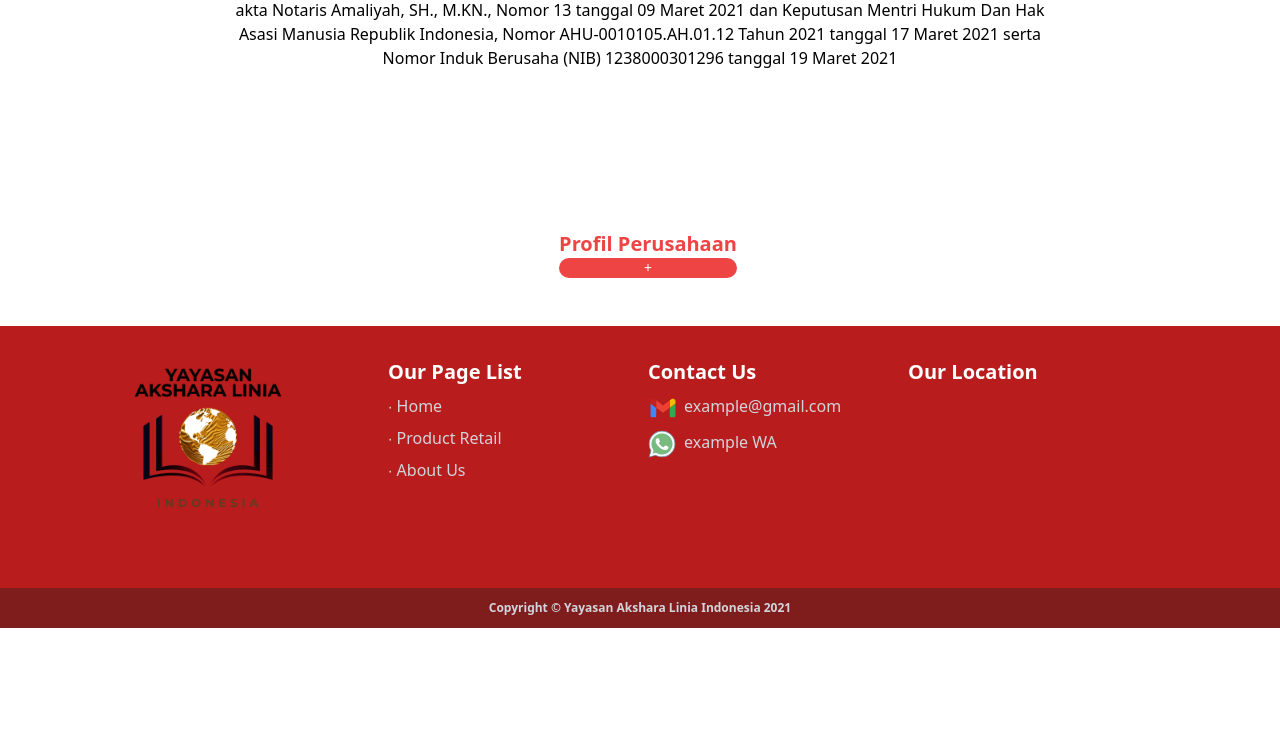
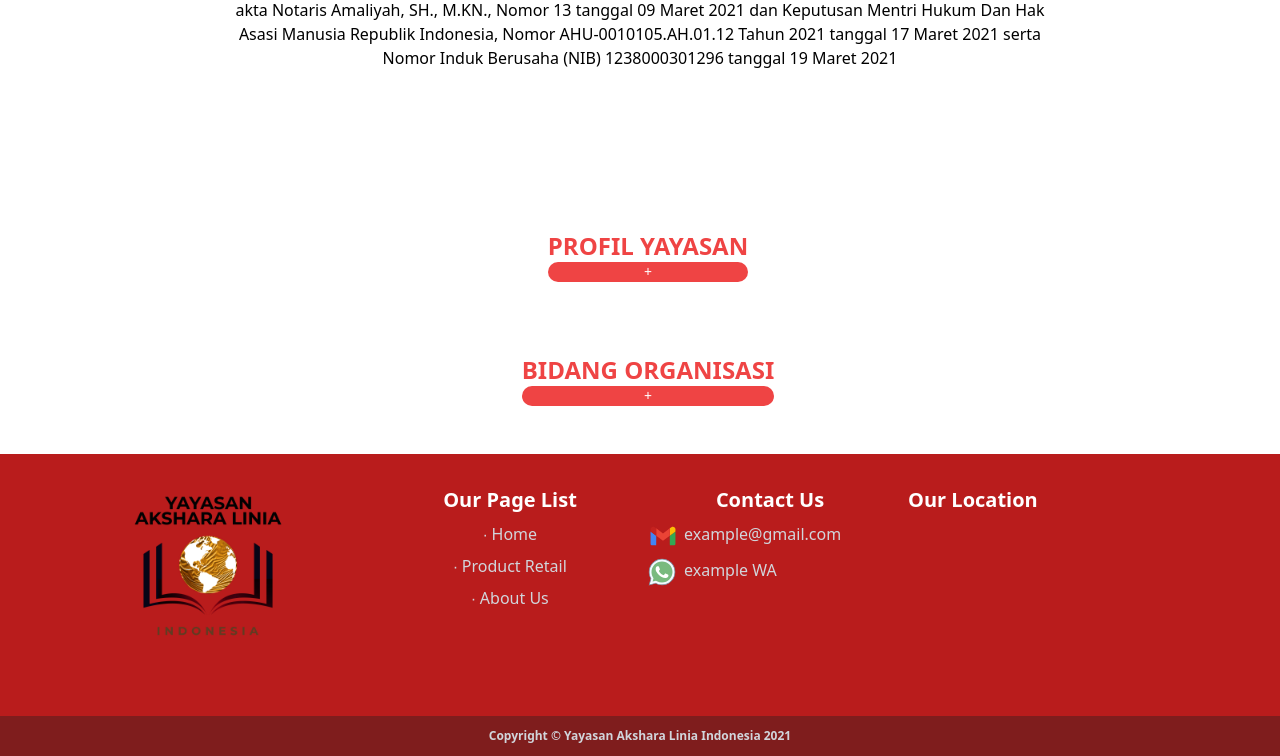
Before and after one commit to gustogg/yayasanaksharalinia, a PHP site: page /tentangkami.php in a window 1280 px wide. Shown: the part 618-1374 px from the top of the page. Before the commit the page ends 1246 px from the top, so only its background shows below. Run offline with PHP 8.4, Linux system fonts and the light colour scheme; style sheets or scripts are compiled from the project's sources; some libraries are stand-ins or nearby versions; grey boxes are pictures that could not be loaded.

Commit message:
Update tentangkami.php

```diff
--- a/tentangkami.php
+++ b/tentangkami.php
@@ -26,8 +26,8 @@
   <!-- Disini -->
   <div class="text-center">
     <div x-data="{animate: false}" class="">
-      <button @click="animate = (animate) ? false : true" class="bg-transparent text-red-500 font-bold py-2 px-4 rounded mt-4 ml-4 text-xl mb-10">
-        Profil Perusahaan <br>
+      <button @click="animate = (animate) ? false : true" class="bg-transparent text-red-500 font-bold py-2 px-4 rounded mt-4 ml-4 text-2xl mb-10">
+        PROFIL YAYASAN <br>
         <p class="text-white text-sm font-thin bg-red-500 rounded-xl hover:bg-red-800">+</p>
       </button>
       <div x-show="animate" x-transition:enter="transition ease-out duration-1000" x-transition:enter-start="opacity-0 transform scale-90" x-transition:enter-end="opacity-100 transform scale-100" x-transition:leave="transition ease-in duration-1000" x-transition:leave-start="opacity-100 transform scale-100" x-transition:leave-end="opacity-0 transform scale-90" class="mb-10 pt-3 px-8 text-left pb-10 list-style-type: none bg-transparent text-black">
@@ -47,53 +47,65 @@
         </div>
         <div class="mt-10 mb-10 bg-white shadow-md rounded-md">
           <p class="text-red-500 text-center text-xl font-bold">Visi</p>
-          <p class="pt-3 px-40 text-center pb-10">Melalui Yayasan Akshara Linia Indonesia, anak anak sekolah dasar berhak mendapatkan Pendidikan dan fasilitas yang layak</p>
+          <p class="pt-3 px-40 text-center pb-10 font-semibold">Melalui Yayasan Akshara Linia Indonesia, anak anak sekolah dasar berhak mendapatkan Pendidikan dan fasilitas yang layak</p>
 
         </div>
         <div class="mt-10 mb-10 bg-white shadow-md rounded-md">
           <p class="text-red-500 text-center text-xl font-bold">Misi</p>
-          <p class="pt-3 px-40 text-center pb-10">Sebagai garda terdepan untuk sosial dan kemanusiaan, dimana seribu anak yang mampu boleh mengecap Pendidikan, tetapi jangan sampai satu pun anak yang tidak mampu tidak bisa mengecap Pendidikan karena orang tuanya tidak mampu untuk membayar biaya Pendidikan karena anak yang tidak dapat makan dan anak yang tidak dapat Pendidikan sama sama bertentangan dengan nilai kemanusiaan</p>
+          <p class="pt-3 px-40 text-center pb-10 font-semibold">Sebagai garda terdepan untuk sosial dan kemanusiaan, dimana seribu anak yang mampu boleh mengecap Pendidikan, tetapi jangan sampai satu pun anak yang tidak mampu tidak bisa mengecap Pendidikan karena orang tuanya tidak mampu untuk membayar biaya Pendidikan karena anak yang tidak dapat makan dan anak yang tidak dapat Pendidikan sama sama bertentangan dengan nilai kemanusiaan</p>
 
         </div>
         <div class="mt-10 mb-10 bg-white shadow-md rounded-md">
-          <p class="text-red-500 text-center text-xl font-bold">Our Motto</p>
+          <p class="text-red-500 text-center text-xl font-bold">Motto Kami</p>
           <p class="pt-3 px-40 text-center pb-10 font-bold font-style: italic">“WE WANT TO WORK WHILE RUNNING, WE WANT TO GIVE WHILE SMILING”</p>
 
         </div>
-        <div class="text-center">
-          <div x-data="{animate: false}">
-            <button @click="animate = (animate) ? false : true" class="bg-transparent text-red-500 font-bold py-2 px-4 rounded mt-4 ml-4 text-xl mb-10">
-              Our Strategy <br>
-              <p class="text-white text-sm font-thin bg-red-500 rounded-xl hover:bg-red-800">+</p>
-            </button>
-            <div x-show="animate" x-transition:enter="transition ease-out duration-1000" x-transition:enter-start="opacity-0 transform scale-90" x-transition:enter-end="opacity-100 transform scale-100" x-transition:leave="transition ease-in duration-1000" x-transition:leave-start="opacity-100 transform scale-100" x-transition:leave-end="opacity-0 transform scale-90" class="mb-10 pt-3 px-85 text-left pb-10 list-style-type: none bg-transparent text-black">
-              1. Target program yang diterima dan diketahui oleh masyarakat Setempat, sekolah dan dinas Pendidikan<br>
-              2. Meninjau dan mengimplementasikan kebutuhan sekolah berdasarkan skala prioritas<br>
-              3. Menjalin dan membangun sumber daya lokal<br>
-              4. Mendukung kegiatan pemerintah di bidang Pendidikan<br>
-              5. Kerjasama dengan lembaga pengambil keputusan / stake holder terkait<br>
-            </div>
-          </div>
+        <div class="mt-10 mb-10 bg-white shadow-md rounded-md">
+          <p class="text-red-500 text-center text-xl font-bold">Strategi Kami</p>
+          <p class="pt-3 pl-85 text-justify pb-10 mr-5 font-semibold">
+            1. Target program yang diterima dan diketahui oleh masyarakat Setempat, sekolah dan dinas Pendidikan <br>
+            2. Meninjau dan mengimplementasikan kebutuhan sekolah berdasarkan skala prioritas<br>
+            3. Menjalin dan membangun sumber daya lokal<br>
+            4. Mendukung kegiatan pemerintah di bidang Pendidikan<br>
+            5. Kerjasama dengan lembaga pengambil keputusan / stake holder terkait<br></p>
         </div>
 
-        <div class="text-center">
-          <div x-data="{animate: false}">
-            <button @click="animate = (animate) ? false : true" class="bg-transparent text-red-500 font-bold py-2 px-4 rounded mt-4 ml-4 text-xl mb-10">
-              Kerja Kami <br>
-              <p class="text-white text-sm font-thin bg-red-500 rounded-xl hover:bg-red-800">+</p>
-            </button>
-            <div x-show="animate" x-transition:enter="transition ease-out duration-1000" x-transition:enter-start="opacity-0 transform scale-90" x-transition:enter-end="opacity-100 transform scale-100" x-transition:leave="transition ease-in duration-1000" x-transition:leave-start="opacity-100 transform scale-100" x-transition:leave-end="opacity-0 transform scale-90" class="px-40 mb-10 text-center bg-transparent text-black">
-              Menyediakan Fasilitas sekolah ( Sekolah Dasar dan TK) Merenovasi Sekolah serta fasilitas pendukung lainnya, Menyediakan APE dalam sebagai Alat Edukatif. Advokasi serta mendukung staff pengajar prihal digitalisasi edukasi termasuk Prokes di sekolah
-            </div>
-          </div>
+        <div class="mt-10 mb-10 bg-white shadow-md rounded-md">
+          <p class="text-red-500 text-center text-xl font-bold">Kerja Kami</p>
+          <p class="pt-3 px-40 text-center pb-10 font-semibold">
+          Menyediakan Fasilitas sekolah ( Sekolah Dasar dan TK) Merenovasi Sekolah serta fasilitas pendukung lainnya, Menyediakan APE dalam sebagai Alat Edukatif. Advokasi serta mendukung staff pengajar prihal digitalisasi edukasi termasuk Prokes di sekolah
+          </p>
         </div>
 
       </div>
     </div>
   </div>
+  <!-- Bidang -->
+  <div class="text-center">
+    <div x-data="{animate: false}">
+      <button @click="animate = (animate) ? false : true" class="bg-transparent text-red-500 font-bold py-2 px-4 rounded mt-4 ml-4 text-2xl mb-10">
+        BIDANG ORGANISASI<br>
+        <p class="text-white text-sm font-thin bg-red-500 rounded-xl hover:bg-red-800">+</p>
+      </button>
+      <div x-show="animate" x-transition:enter="transition ease-out duration-1000" x-transition:enter-start="opacity-0 transform scale-90" x-transition:enter-end="opacity-100 transform scale-100" x-transition:leave="transition ease-in duration-1000" x-transition:leave-start="opacity-100 transform scale-100" x-transition:leave-end="opacity-0 transform scale-90" class="mb-10 pt-3 px-85 text-left pb-10 list-style-type: none bg-transparent text-black">
+        <div class="mt-10 mb-10 bg-white shadow-md rounded-md">
+          <p class="text-black text-center text-xl font-bold">Bidang Sosial</p>
+          <p class="pt-3 pl-36 mx-auto text-justify pb-10 mr-5">
+            a. Lembaga Pendidikan Formal dan Non Formal<br>
+            b. Seminar dan Event<br></p>
+        </div>
+        <div class="mt-10 mb-10 bg-white shadow-md rounded-md">
+          <p class="text-black text-center text-xl font-bold">Bidang Kemanusiaan</p>
+          <p class="pt-3 pl-36 mx-auto text-justify pb-10 mr-5">
+            a. Membantu bantuan kepada korban bencana alam <br>
+            b. Proses kegiatan penanggulangan bencana berbasis Masyarakat <br>
+            c. Memberikan perlindungan Konsumen<br>
+            d. Melestarikan Lingkungan Hidup<br>
+            e. Memberikan bantuan Bea Siswa<br></p>
+        </div>
+      </div>
+    </div>
 
 
 
-
-
-  <?php include 'layout/footer.php'; ?>
+    <?php include 'layout/footer.php'; ?>
```
